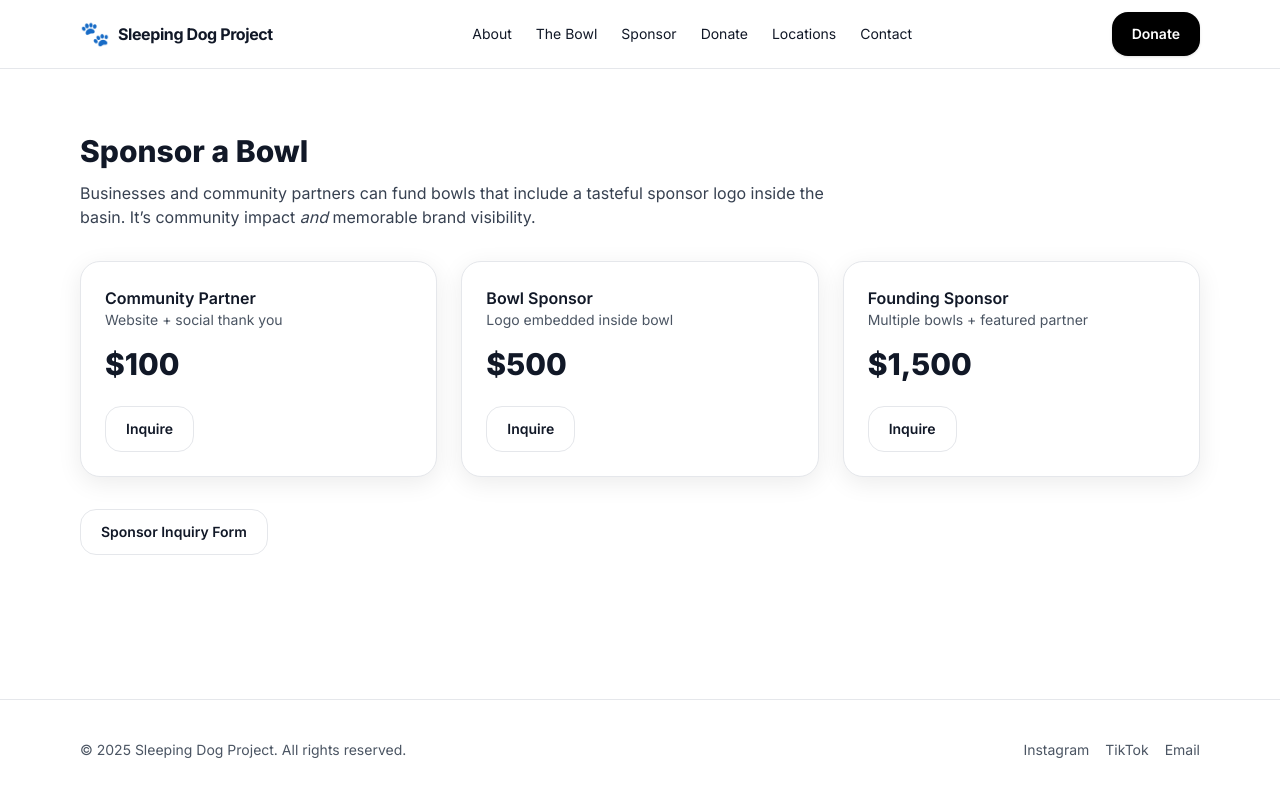
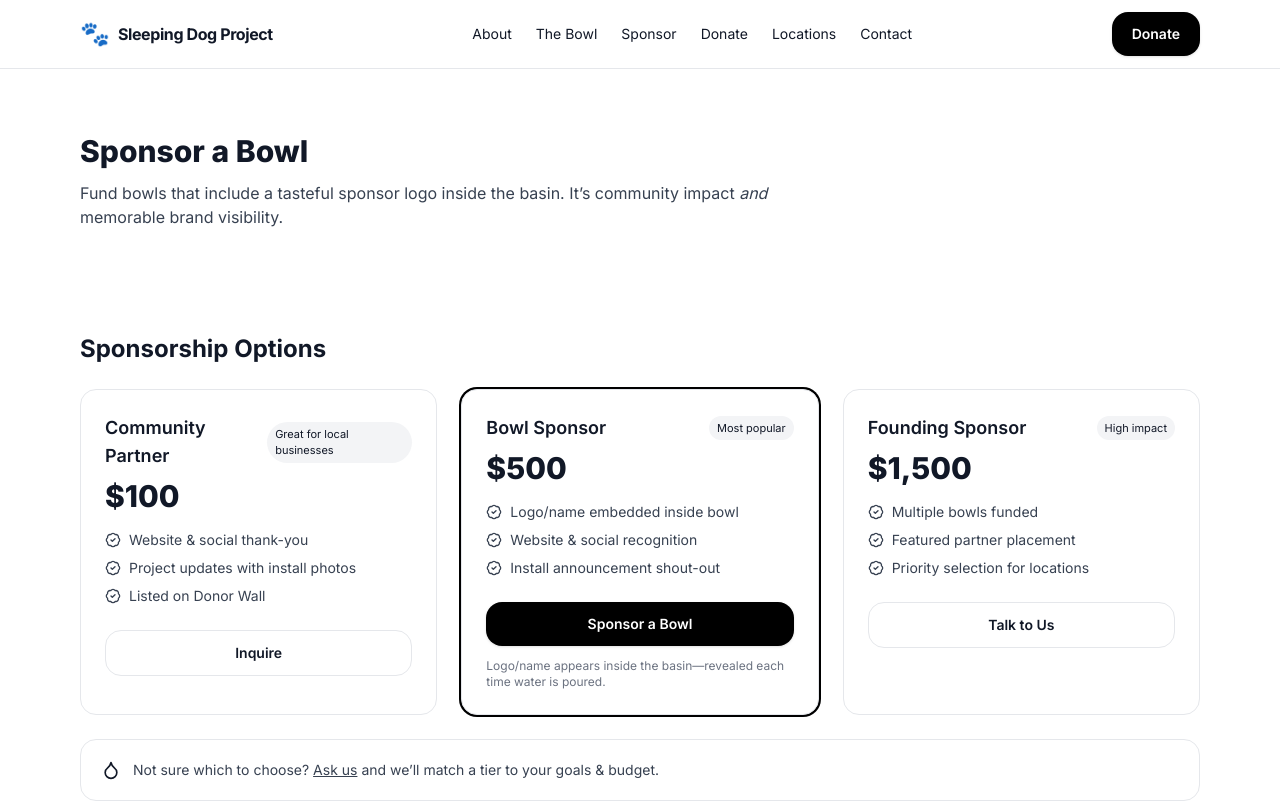
Before and after one commit to aduckett/sleeping-dog-project, a Next.js app: page /sponsor in a window 1280 px wide. Shown: the top 802 px of the page. Built offline with nearby package versions, Linux system fonts and the light colour scheme.

Commit message:
feat(ui): add ImpactStats, TimelineRoadmap, and professional SponsorTiers

```diff
--- a/app/about/page.tsx
+++ b/app/about/page.tsx
@@ -2,6 +2,8 @@ import Section from "../../components/ui/Section";
 import Button from "../../components/ui/Button";
 import { Droplets, ShieldCheck, Users, AlertTriangle, ThermometerSun } from "lucide-react";
 import FactsStrip from "../../components/FactsStrip";
+import ImpactStats from "../../components/ImpactStats";
+import TimelineRoadmap from "../../components/TimelineRoadmap";
 
 function Feature({ icon: Icon, title, text }: { icon: any; title: string; text: string }) {
   return (
--- a/app/sponsor/page.tsx
+++ b/app/sponsor/page.tsx
@@ -1,6 +1,7 @@
 import Section from "../../components/ui/Section";
 import TierCard from "../../components/TierCard";
 import Button from "../../components/ui/Button";
+import SponsorTiers from "../../components/SponsorTiers";
 
 export default function SponsorPage(){
   return (
@@ -8,18 +9,19 @@ export default function SponsorPage(){
       <Section>
         <h1 className="text-3xl font-extrabold">Sponsor a Bowl</h1>
         <p className="mt-3 text-gray-700 max-w-3xl">
-          Businesses and community partners can fund bowls that include a tasteful sponsor logo inside the
-          basin. It’s community impact <span className="italic">and</span> memorable brand visibility.
+          Fund bowls that include a tasteful sponsor logo inside the basin. It’s community impact <span className="italic">and</span> memorable brand visibility.
         </p>
-        <div className="mt-8 grid md:grid-cols-3 gap-6">
-          <TierCard title="Community Partner" blurb="Website + social thank you" price="$100" />
-          <TierCard title="Bowl Sponsor" blurb="Logo embedded inside bowl" price="$500" />
-          <TierCard title="Founding Sponsor" blurb="Multiple bowls + featured partner" price="$1,500" />
-        </div>
+      </Section>
 
-        <div className="mt-8">
-          <Button href="/contact#sponsor" variant="outline">Sponsor Inquiry Form</Button>
-        </div>
+      <SponsorTiers />
+
+      <Section className="bg-gray-50 border-y">
+        <h2 className="text-2xl font-bold">How it works</h2>
+        <ol className="mt-4 space-y-2 text-sm text-gray-700 list-decimal ml-5">
+          <li>Choose a tier & submit an inquiry</li>
+          <li>Approve location & artwork</li>
+          <li>Installation day + photos & recognition</li>
+        </ol>
       </Section>
     </>
   );
--- /dev/null
+++ b/components/ImpactStats.tsx
@@ -0,0 +1,41 @@
+import { Droplets, MapPinned, PawPrint } from "lucide-react";
+
+function Stat({
+  icon: Icon,
+  value,
+  label,
+}: {
+  icon: any;
+  value: string;
+  label: string;
+}) {
+  return (
+    <div className="rounded-2xl border bg-white p-5 flex items-center gap-4">
+      <div className="rounded-xl border p-2">
+        <Icon className="h-6 w-6" aria-hidden />
+      </div>
+      <div>
+        <div className="text-2xl font-extrabold leading-none">{value}</div>
+        <div className="text-sm text-gray-600">{label}</div>
+      </div>
+    </div>
+  );
+}
+
+export default function ImpactStats() {
+  return (
+    <section className="bg-gray-50 border-y">
+      <div className="mx-auto max-w-6xl px-4 py-10">
+        <h2 className="text-2xl font-bold">Our Impact at a Glance</h2>
+        <div className="mt-5 grid gap-4 sm:grid-cols-2 lg:grid-cols-3">
+          <Stat icon={MapPinned} value="30+" label="Planned Arizona locations" />
+          <Stat icon={Droplets} value="40 bowls/yr" label="Target capacity with funding" />
+          <Stat icon={PawPrint} value="10,000+" label="Dog walks served (est.)" />
+        </div>
+        <p className="mt-3 text-xs text-gray-500">
+          Estimates based on current planning and average park usage; updated as bowls are installed.
+        </p>
+      </div>
+    </section>
+  );
+}
--- /dev/null
+++ b/components/SponsorTiers.tsx
@@ -0,0 +1,112 @@
+import { BadgeCheck, Droplet, Medal } from "lucide-react";
+import Button from "./ui/Button";
+
+type Tier = {
+  name: string;
+  price: string;
+  features: string[];
+  cta: { label: string; href: string; variant?: "solid" | "outline" };
+  highlight?: boolean;
+  badge?: string;
+};
+
+const TIERS: Tier[] = [
+  {
+    name: "Community Partner",
+    price: "$100",
+    features: [
+      "Website & social thank-you",
+      "Project updates with install photos",
+      "Listed on Donor Wall",
+    ],
+    cta: { label: "Inquire", href: "/contact#sponsor", variant: "outline" },
+    badge: "Great for local businesses",
+  },
+  {
+    name: "Bowl Sponsor",
+    price: "$500",
+    features: [
+      "Logo/name embedded inside bowl",
+      "Website & social recognition",
+      "Install announcement shout-out",
+    ],
+    cta: { label: "Sponsor a Bowl", href: "https://givebutter.com/sleepingdog" },
+    highlight: true,
+    badge: "Most popular",
+  },
+  {
+    name: "Founding Sponsor",
+    price: "$1,500",
+    features: [
+      "Multiple bowls funded",
+      "Featured partner placement",
+      "Priority selection for locations",
+    ],
+    cta: { label: "Talk to Us", href: "/contact#sponsor", variant: "outline" },
+    badge: "High impact",
+  },
+];
+
+export default function SponsorTiers() {
+  return (
+    <section>
+      <div className="mx-auto max-w-6xl px-4 py-10">
+        <h2 className="text-2xl font-bold">Sponsorship Options</h2>
+
+        <div className="mt-6 grid md:grid-cols-3 gap-6">
+          {TIERS.map((t) => (
+            <div
+              key={t.name}
+              className={`rounded-2xl border p-6 bg-white ${
+                t.highlight ? "ring-2 ring-black" : ""
+              }`}
+            >
+              <div className="flex items-center justify-between">
+                <h3 className="text-lg font-semibold">{t.name}</h3>
+                {t.badge && (
+                  <span className="text-[11px] rounded-full bg-gray-100 px-2 py-1">
+                    {t.badge}
+                  </span>
+                )}
+              </div>
+
+              <div className="mt-2 text-3xl font-extrabold">{t.price}</div>
+
+              <ul className="mt-4 space-y-2 text-sm text-gray-700">
+                {t.features.map((f) => (
+                  <li key={f} className="flex gap-2">
+                    <BadgeCheck className="h-4 w-4 mt-0.5" aria-hidden />
+                    <span>{f}</span>
+                  </li>
+                ))}
+              </ul>
+
+              <div className="mt-6">
+                <Button
+                  href={t.cta.href}
+                  variant={t.cta.variant === "outline" ? "outline" : "solid"}
+                  className="w-full"
+                >
+                  {t.cta.label}
+                </Button>
+              </div>
+
+              {t.name === "Bowl Sponsor" && (
+                <p className="mt-3 text-xs text-gray-500">
+                  Logo/name appears inside the basin—revealed each time water is poured.
+                </p>
+              )}
+            </div>
+          ))}
+        </div>
+
+        <div className="mt-6 rounded-2xl border p-5 bg-white flex items-center gap-3">
+          <Droplet className="h-5 w-5" aria-hidden />
+          <p className="text-sm text-gray-700">
+            Not sure which to choose? <a href="/contact#sponsor" className="underline">Ask us</a> and we’ll match a tier to your goals & budget.
+          </p>
+        </div>
+      </div>
+    </section>
+  );
+}
--- /dev/null
+++ b/components/TimelineRoadmap.tsx
@@ -0,0 +1,54 @@
+import { ArrowRight, MapPin, Rocket, Sparkles } from "lucide-react";
+
+export default function TimelineRoadmap() {
+  return (
+    <section>
+      <div className="mx-auto max-w-6xl px-4 py-10">
+        <h2 className="text-2xl font-bold">Roadmap</h2>
+        <div className="mt-6 grid gap-4 md:grid-cols-3">
+          <div className="rounded-2xl border p-5 bg-white">
+            <div className="flex items-center gap-3">
+              <div className="rounded-xl border p-2"><MapPin className="h-5 w-5" aria-hidden /></div>
+              <h3 className="font-semibold">Phase 1: Arizona</h3>
+            </div>
+            <p className="text-sm text-gray-600 mt-2">
+              Install the first 10–40 bowls across dog parks and trailheads in Phoenix Metro and Tempe/Scottsdale.
+            </p>
+          </div>
+
+          <div className="rounded-2xl border p-5 bg-white">
+            <div className="flex items-center gap-3">
+              <div className="rounded-xl border p-2"><ArrowRight className="h-5 w-5" aria-hidden /></div>
+              <h3 className="font-semibold">Phase 2: Southwest</h3>
+            </div>
+            <p className="text-sm text-gray-600 mt-2">
+              Expand to Tucson, Flagstaff, and regional partners; add maintenance playbook & sponsor pipeline.
+            </p>
+          </div>
+
+          <div className="rounded-2xl border p-5 bg-white">
+            <div className="flex items-center gap-3">
+              <div className="rounded-xl border p-2"><Rocket className="h-5 w-5" aria-hidden /></div>
+              <h3 className="font-semibold">Phase 3: Nationwide</h3>
+            </div>
+            <p className="text-sm text-gray-600 mt-2">
+              Replicate with city partners and corporate sponsors; publish open installation specs and safety guidelines.
+            </p>
+          </div>
+        </div>
+
+        <div className="mt-6 rounded-2xl border p-5 bg-white flex items-center justify-between gap-3">
+          <p className="text-sm text-gray-700">
+            <span className="font-semibold">Want to help accelerate the roadmap?</span> Sponsors and monthly donors fuel installs and upkeep.
+          </p>
+          <a
+            href="/sponsor"
+            className="inline-flex items-center gap-2 rounded-2xl border px-4 py-2 text-sm font-semibold hover:shadow"
+          >
+            <Sparkles className="h-4 w-4" aria-hidden /> View Sponsorships
+          </a>
+        </div>
+      </div>
+    </section>
+  );
+}
```
